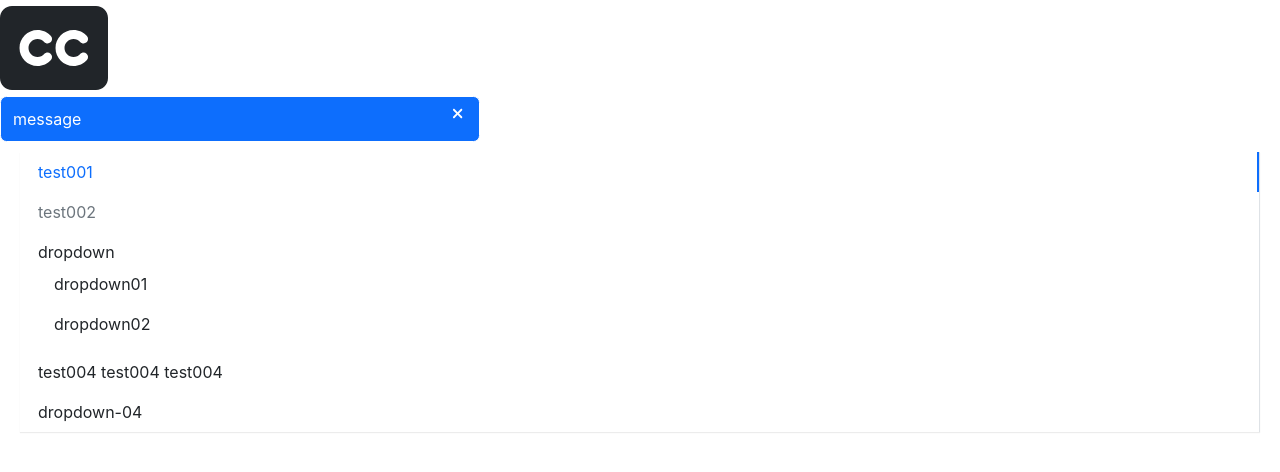
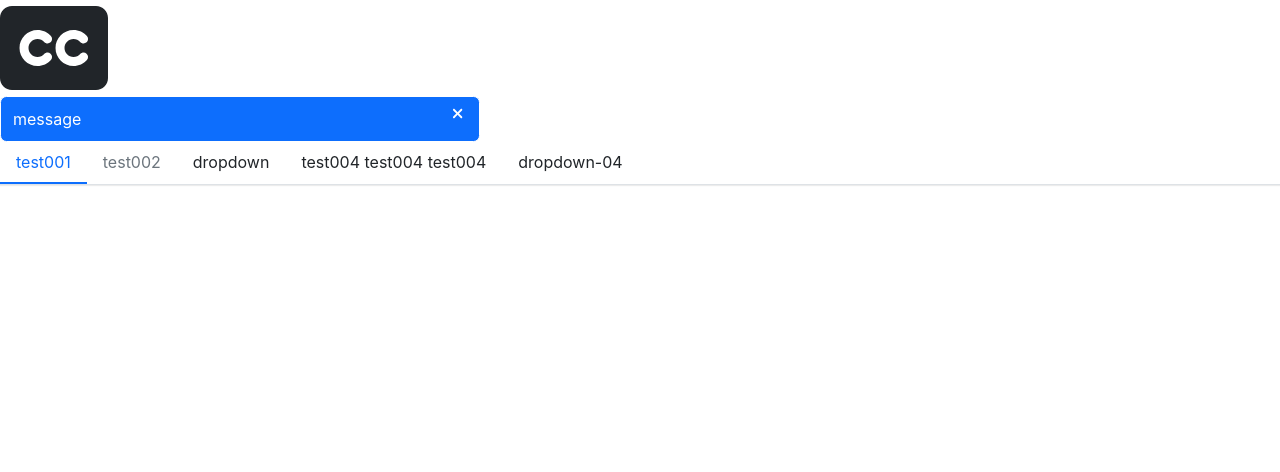
Before and after one commit to ninenan/nnn-toy-ui, a React (Create React App) app: page / in a window 1280 px wide. Shown: the top 472 px of the page. Built offline with nearby package versions, Linux system fonts and the light colour scheme.

Commit message:
feat: menuSpec

```diff
--- a/src/App.tsx
+++ b/src/App.tsx
@@ -21,7 +21,6 @@ function App() {
           defaultIndex="0"
           onSelect={index => console.log(index)}
           defaultOpenSubMenus={['2']}
-          mode="vertical"
         >
           <MenuItem>test001</MenuItem>
           <MenuItem disabled>test002</MenuItem>
--- a/src/components/Menu/_style.scss
+++ b/src/components/Menu/_style.scss
@@ -72,9 +72,9 @@
         color: $menu-item-active-color;
       }
     }
-    &-opened {
-      display: block;
-    }
+  }
+  .submenu.menu-opened {
+    display: block;
   }
 }
 
--- a/src/components/Menu/subMenu.tsx
+++ b/src/components/Menu/subMenu.tsx
@@ -62,7 +62,7 @@ const SubMenu: FC<PropsWithChildren<ISubMenuProps>> = props => {
 
   const renderChildren = () => {
     const subClassess = classNames('submenu', {
-      'submenu-opened': isOpen
+      'menu-opened': isOpen
     });
     const childComponent = Children.map(children, (child, i) => {
       const childEl = child as FunctionComponentElement<IMenuItemProps>;
```
Also changed, not shown: 1 other file (tests, documents, lock files or other folders).
